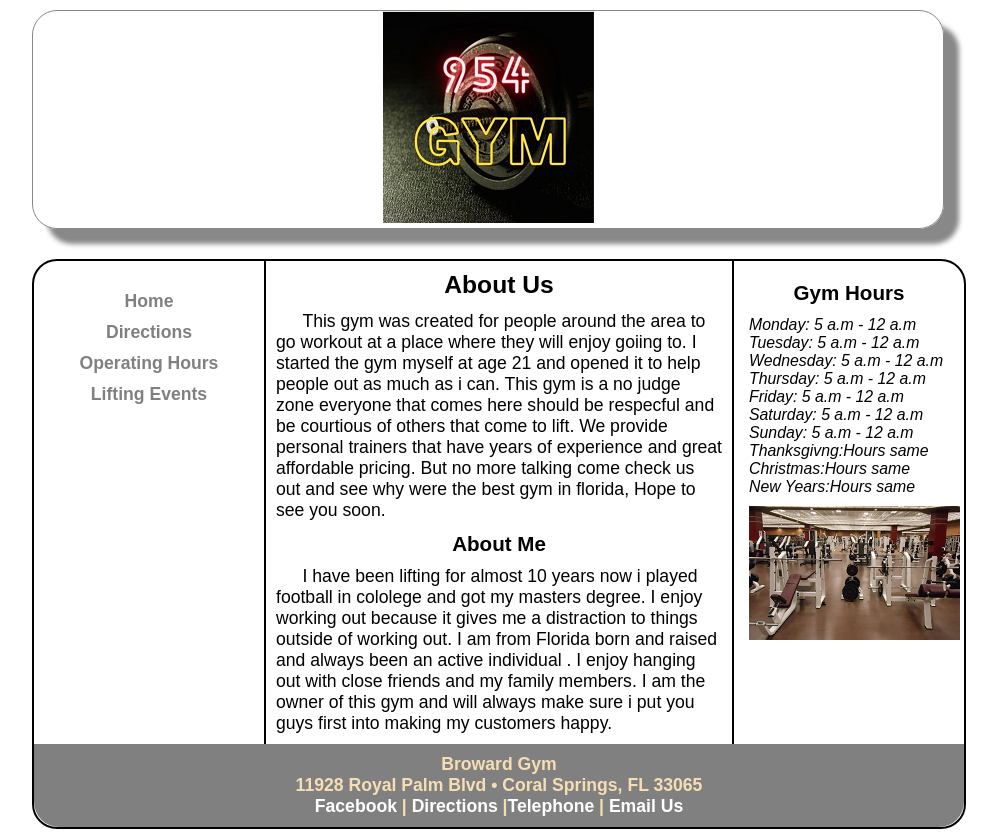
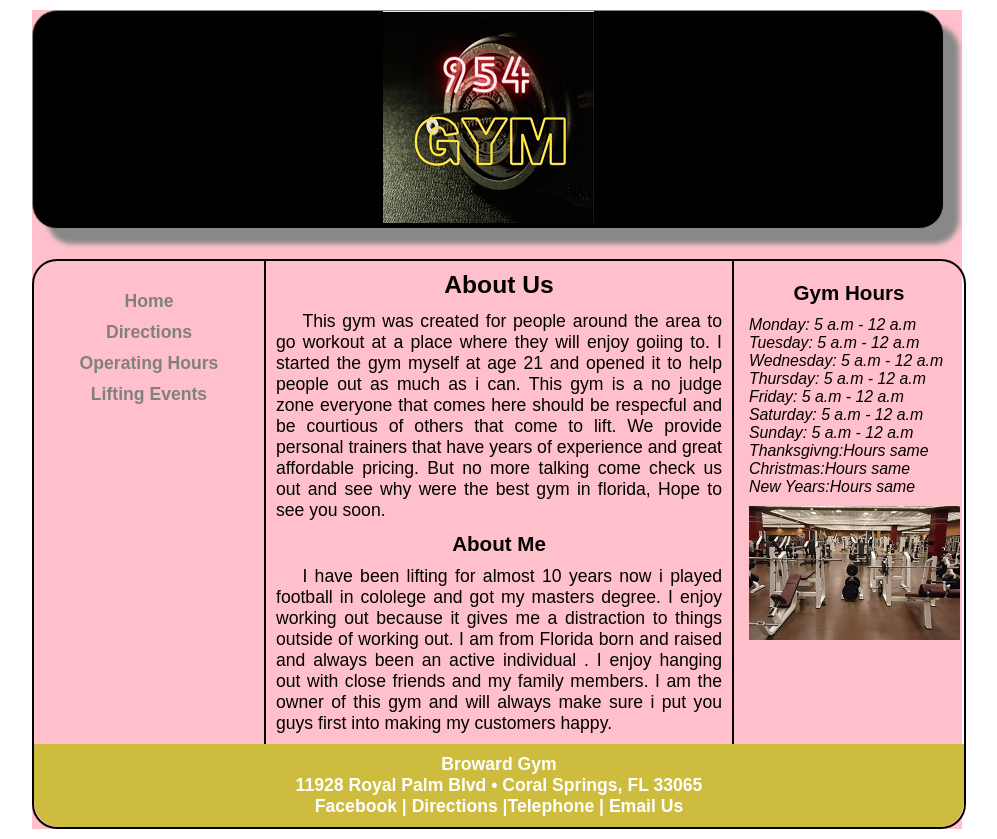
Before and after one commit to HTTPFUAD954/Finalbroward, a plain HTML site: page index.html in a window 1280 px wide. Shown: the whole page, without its empty margins (143-1140 px from the left). Drawn offline with Linux system fonts and the light colour scheme.

Commit message:
Add files via upload

```diff
--- a/css/styles.css
+++ b/css/styles.css
@@ -24,7 +24,7 @@ body {
     width: 930px;
     border-width: 1px;
     margin: 0 auto;
-    background-color: white;
+    background-color: pink;
 }
 
 
@@ -36,6 +36,7 @@ header {
     border: 1px solid #888888;
     box-shadow: 15px 15px 5px 0 #888888;
     border-radius: 25px;
+	background-color: black;
 }
 
 nav {
@@ -71,7 +72,7 @@ nav ul li a:hover {
     color: black;
     border-left: 2px solid;
     border-right: 2px solid;
-    background-image: url(images/ricepaper.jpg);
+	text-align: justify;
 }
 
 #main p {
@@ -115,9 +116,9 @@ footer {
     width: 910px;
     margin: 0;
     padding: 10px;
-    background-color: gray;
+    background-color: #cdbc3d;
     clear: both;
-    color: wheat;
+    color: white;
     font-weight: bold;
     text-align: center;
 	border-bottom-left-radius: 25px;
```
Also changed, not shown: images/coral.jpg (added).
